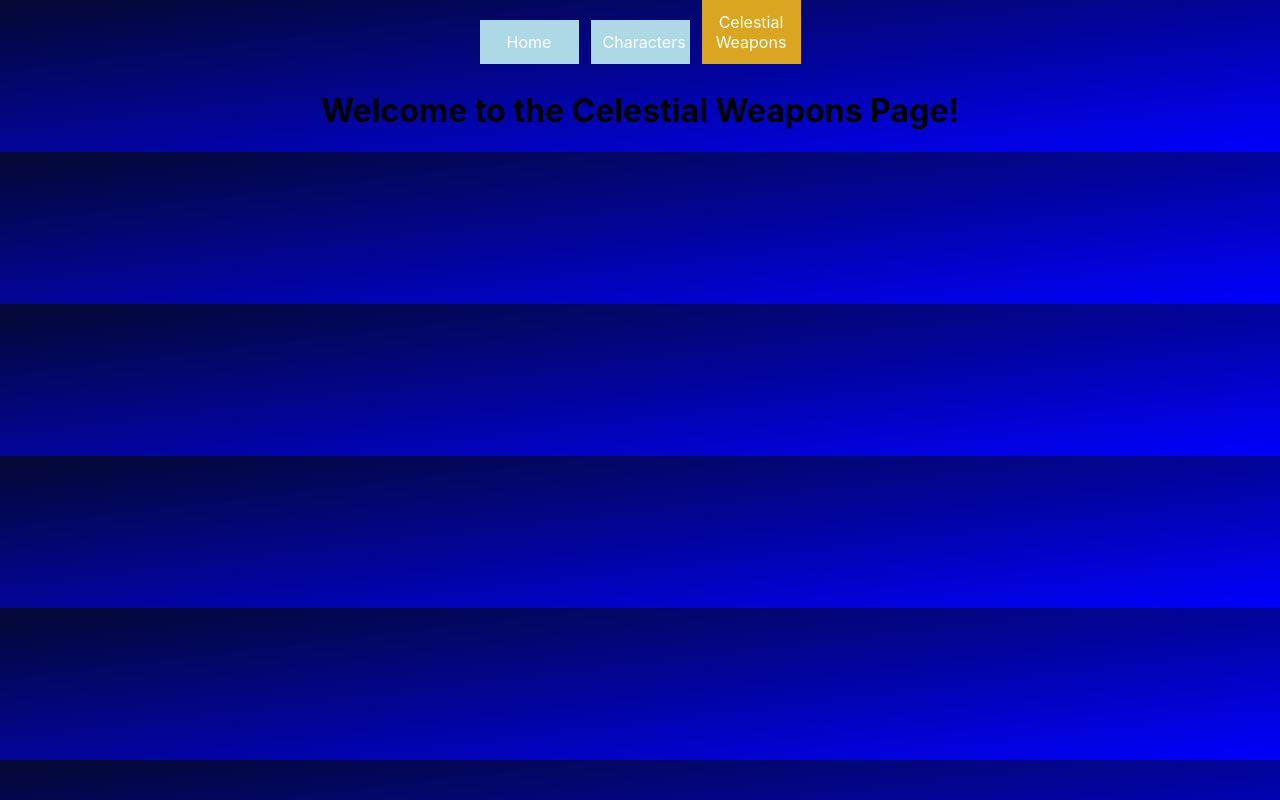
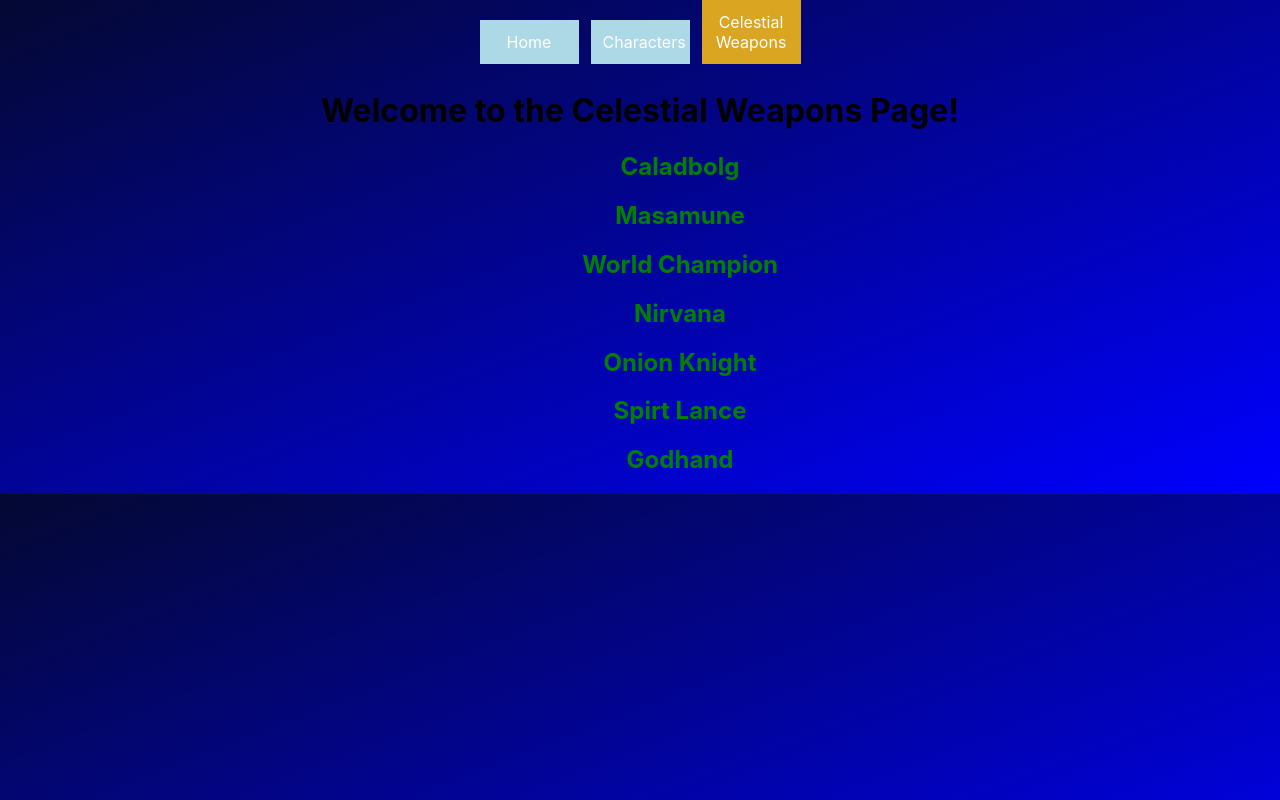
Before and after one commit to NewTechMike/final-fantasy-x-react, a React (Create React App) app: page /celestialweapons in a window 1280 px wide. Built offline with nearby package versions, Linux system fonts and the light colour scheme; data requests are answered from the project's data file.

Commit message:
celestial weapons rendered

```diff
--- a/src/components/App.js
+++ b/src/components/App.js
@@ -1,4 +1,4 @@
-import React from "react";
+import React, { useEffect, useState } from "react";
 import { Route, Switch } from "react-router-dom";
 import NavBar from "./NavBar";
 import Home from "./Home";
@@ -6,13 +6,36 @@
 import CelestialWeapons from "./CelestialWeapons";
 import '../App.css';
 
-
 /*This app will show the main 7 characters
   and their celestial (ultimate) weapons
   from Final Fantasy X. Along with a page for
   a basic layout of the story
 */
 function App() {
+  const [chars, setChars] = useState([])
+
+  useEffect(() =>{
+    fetch('http://localhost:3000/final-fantasy-x')
+      .then((resp)=> resp.json())
+      .then((char)=> setChars(char))
+  },[]);
+
+  const key = chars.map((char) =>{
+    return char.id
+    }
+  )
+
+  const actors = chars.map((char) =>{
+     return char.name
+    }
+  )
+
+  const weapons = chars.map((char) =>{
+    return char.celestial
+    }
+  )
+  console.log(chars.name)
+  console.log("Actor: ", actors)
   return (
     <div className="App">
       <NavBar />
@@ -21,10 +44,10 @@
             <Home />
           </Route>
           <Route path="/characters">
-            <Characters />
+            <Characters id={key} names={actors}/>
           </Route>
           <Route path="/celestialweapons">
-            <CelestialWeapons />
+            <CelestialWeapons id={key} celestial={weapons} />
           </Route>
         </Switch>
     </div>
--- a/src/components/CelestialWeapons.js
+++ b/src/components/CelestialWeapons.js
@@ -1,11 +1,22 @@
 import React from "react";
+import List from "./List";
 
 function CelestialWeapons({celestial}){
+
+  console.log("cels: ",celestial)
+  const displayCels = celestial.map((weapons) => {
+    return <List
+      key={weapons}
+      names={weapons}
+      />
+    }
+  )
+
   return(
     <div>
       <h1> Welcome to the Celestial Weapons Page!</h1>
       <ul>
-        {celestial}
+        {displayCels}
       </ul>
     </div>
   )
--- a/src/components/Characters.js
+++ b/src/components/Characters.js
@@ -1,42 +1,25 @@
 import React, { useState, useEffect } from "react";
-import ListCharacters from "./ListCharacters"
+import List from "./List"
 import CelestialWeapons from "./CelestialWeapons";
-
 
 //1. This component will render each of the Characters from FFX
 //2. When clicking each name, the characters title will show
 
-function Characters(){
-  const [chars, setChars] = useState([])
+function Characters({id, names}){
 
-  useEffect(() =>{
-    fetch('http://localhost:3000/final-fantasy-x')
-      .then((resp)=> resp.json())
-      .then((char)=> setChars(char))
-  },[]);
-
-  const renderChars = chars.map((char)=> {
-    return <ListCharacters
-      key={char.id}
-      name={char.name}
+  console.log("names: ", names)
+  const displayChars = names.map((char)=> {
+    return <List
+      key={char}
+      names={char}
       />
     }
   )
 
-  const renderCel = chars.map((cel) =>{
-    return <ListCharacters
-      key={cel.id}
-      celweapon={cel.celesital}
-      />
-    }
-  )
-
-  console.log(renderChars)
   return(
     <div>
       <h1> Welcome to the Characters Page!</h1>
-      {renderChars}
-      {renderCel}
+       {displayChars}
     </div>
   )
 }
--- a/src/components/ListCharacters.js
+++ b/src/components/List.js
@@ -1,6 +1,6 @@
 import React from "react"
 
-function ListCharacters({name, celesital}){
+function List({names}){
 
   // The style of each character rendered
   // next step, use this to render Cel weapons
@@ -8,11 +8,10 @@
   return(
     <ul>
       <h2 style={{color: "green"}} text-align="center">
-        {name}
-        {celesital}
+        {names}
       </h2>
     </ul>
   )
 }
 
-export default ListCharacters;
+export default List;
```
